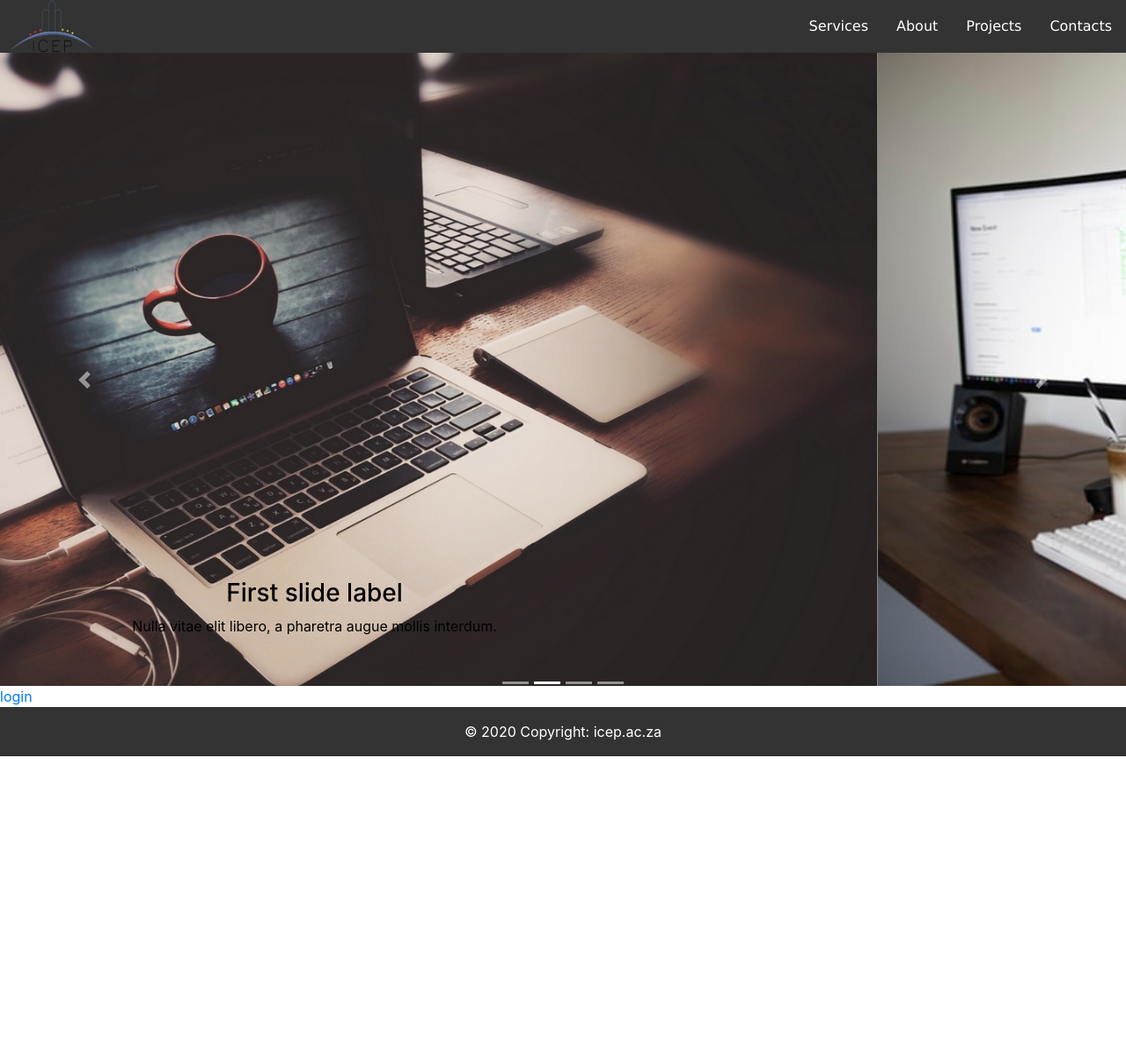
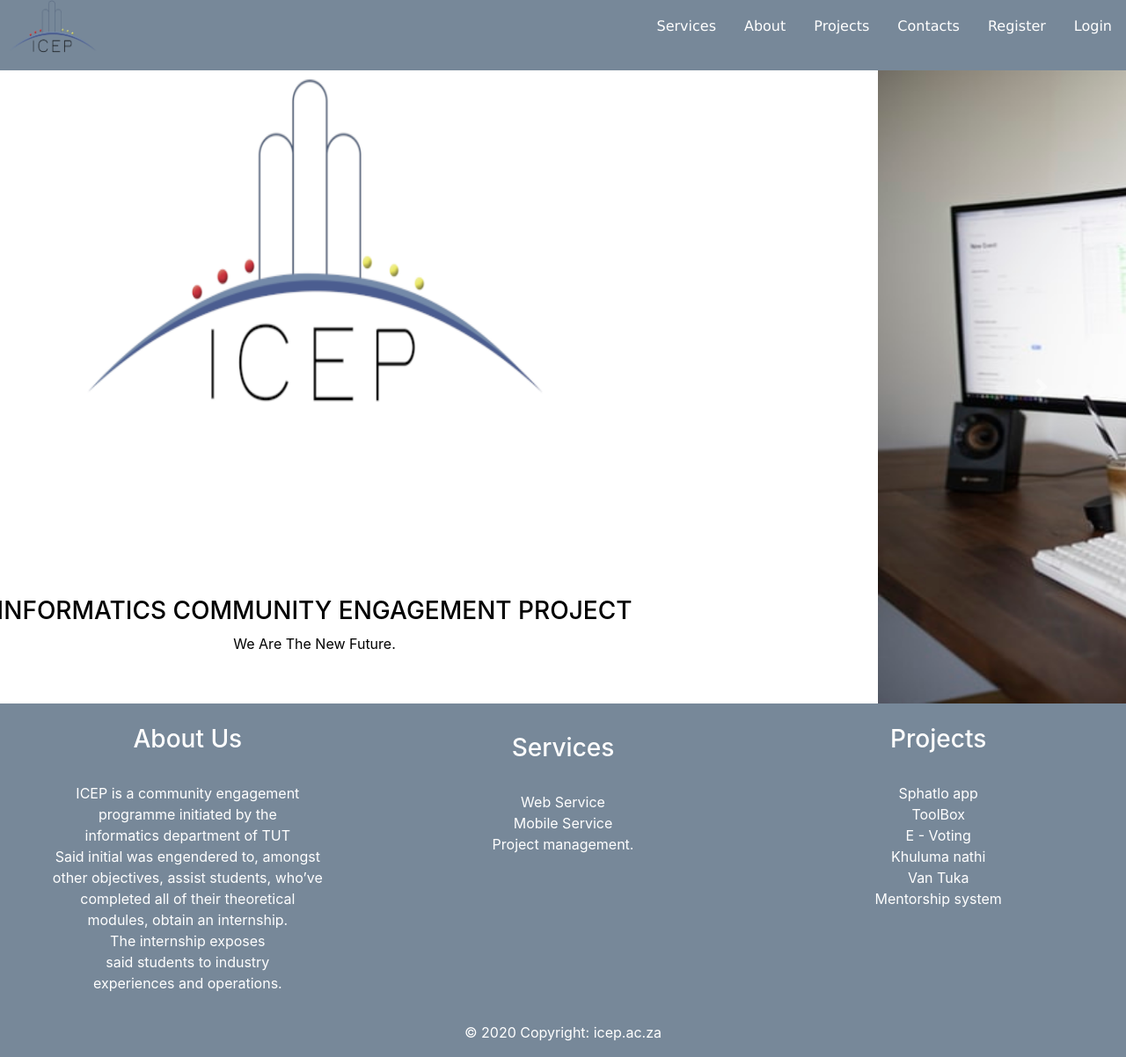
Before and after one commit to MooraBlack/icep_web, an Angular app: page /landing in a window 1280 px wide. Shown: the whole page at 88% size. Before the commit the page ends 860 px from the top, so only its background shows below. Built offline with nearby package versions, Linux system fonts and the light colour scheme.

Commit message:
Update 02.03.2020
-All pages New Colours
-New content on landing

Co-Authored-By: Moora <moorablack@users.noreply.github.com>

```diff
--- a/src/app/about/about.component.css
+++ b/src/app/about/about.component.css
@@ -1,18 +1,27 @@
+.carousel-item{
+  height: 90vh;
+}
+
+.carousel-item img{
+  background-position-x: center;
+}
 .nav{
   display: fixed;
   width: 100%;
+  height: 10vh;
 }
+
 .nav-row
 {
   display: flex ;
-  background-color:  #333;
+  background-color:  lightslategrey;
   width: 100%;
 }
 .col-item{
   flex: 3;
   margin-left: 10px;
 }
-.col{
+.col-items2{
   flex: 1;
   display: flex;
 }
@@ -22,14 +31,15 @@ ul {
   margin:0;
   padding: 0;
   overflow: auto;
-  background-color: #333;
+  background-color: lightslategrey;
   display: flex;
    font-family: Verdana, Geneva, Tahoma, sans-serif;
 }
 
-.col ul li a{
+.col-items2 ul li a{
   margin-top: 10px;
 }
+
 
 li a {
   display: block;
@@ -37,6 +47,7 @@ li a {
   text-align: center;
   text-decoration: none;
 }
+
 li a:hover {
   /* background-color: honeydew; */
   color: white;
@@ -44,14 +55,18 @@ li a:hover {
 }
 
 
-
-
+h3{
+  color: black;
+}
+p{
+  color: black;
+}
 
 
 
 /* Footer Stuff */
 footer{
-  background-color: #333;
+  background-color: lightslategrey;
   color: white;
 }
 footer a{
--- a/src/app/application/application.component.html
+++ b/src/app/application/application.component.html
@@ -1,7 +1,7 @@
 <div class="container">
 
   <div class = " mx-auto" style="width: 550px;">
-    <img src = "/assets/pictures/ICEP-Logo.png" >
+    <a href=landing> <img src = "/assets/pictures/ICEP-Logo.png" ></a>
   </div>
 
 
@@ -9,7 +9,7 @@
     <!-- Modal -->
   <!-- lunch button uses id as referrence -->
   <div class="modal fade" id="Application" tabindex="-1" role="dialog" aria-labelledby="exampleModalLabel" aria-hidden="true">
-    <div class="modal-dialog" role="document">
+    <div class="modal-dialog modal-lg" role="document">
       <div class="modal-content">
         <div class="modal-header bg-dark text-light justify-content-center">
           <h5 class="modal-title">ICEP Application Form</h5>
--- a/src/app/contacts/contacts.component.css
+++ b/src/app/contacts/contacts.component.css
@@ -1,18 +1,27 @@
+.carousel-item{
+  height: 90vh;
+}
+
+.carousel-item img{
+  background-position-x: center;
+}
 .nav{
   display: fixed;
   width: 100%;
+  height: 10vh;
 }
+
 .nav-row
 {
   display: flex ;
-  background-color:  #333;
+  background-color:  lightslategrey;
   width: 100%;
 }
 .col-item{
   flex: 3;
   margin-left: 10px;
 }
-.col{
+.col-items2{
   flex: 1;
   display: flex;
 }
@@ -22,14 +31,15 @@ ul {
   margin:0;
   padding: 0;
   overflow: auto;
-  background-color: #333;
+  background-color: lightslategrey;
   display: flex;
    font-family: Verdana, Geneva, Tahoma, sans-serif;
 }
 
-.col ul li a{
+.col-items2 ul li a{
   margin-top: 10px;
 }
+
 
 li a {
   display: block;
@@ -37,6 +47,7 @@ li a {
   text-align: center;
   text-decoration: none;
 }
+
 li a:hover {
   /* background-color: honeydew; */
   color: white;
@@ -44,14 +55,18 @@ li a:hover {
 }
 
 
-
-
+h3{
+  color: black;
+}
+p{
+  color: black;
+}
 
 
 
 /* Footer Stuff */
 footer{
-  background-color: #333;
+  background-color: lightslategrey;
   color: white;
 }
 footer a{
--- a/src/app/landing/landing.component.css
+++ b/src/app/landing/landing.component.css
@@ -4,15 +4,20 @@
  .carousel-item{
   height: 90vh;
 }
+
+.carousel-item img{
+  background-position-x: center;
+}
 .nav{
   display: fixed;
   width: 100%;
+  height: 10vh;
 }
 
 .nav-row
 {
   display: flex ;
-  background-color:  #333;
+  background-color:  lightslategrey;
   width: 100%;
 }
 .col-item{
@@ -29,7 +34,7 @@ ul {
   margin:0;
   padding: 0;
   overflow: auto;
-  background-color: #333;
+  background-color: lightslategrey;
   display: flex;
    font-family: Verdana, Geneva, Tahoma, sans-serif;
 }
@@ -59,9 +64,68 @@ h3{
 p{
   color: black;
 }
+
+/* section  */
+
+.row-sec{
+  display: flex;
+
+}
+.col1{
+  flex: 1;
+  text-align: center;
+  background-color: lightslategrey;
+}
+.col1 p{
+  color: white;
+}
+.col1 h3{
+  color: white;
+}
+
+.col1:hover{
+  background-color: rgb(132, 155, 178);
+}
+
+.col2{
+  padding-top: 10px;
+  flex: 1;
+  text-align: center;
+  background-color: lightslategrey;
+}
+.col2 p{
+  color: white;
+}
+.col2 h3{
+  color: white;
+}
+.col2:hover{
+  background-color:rgb(132, 155, 178);
+}
+
+.col3{
+  flex: 1;
+  text-align: center;
+  background-color: lightslategrey;
+}
+.col3 p{
+  color: white;
+}
+.col3 h3{
+  color: white;
+}
+.col3:hover{
+  background-color:rgb(132, 155, 178);
+}
+
+
+
+
+
+
 /* Footer Stuff */
 footer{
-  background-color: #333;
+  background-color: lightslategrey;
   color: white;
 }
 footer a{
--- a/src/app/landing/landing.component.html
+++ b/src/app/landing/landing.component.html
@@ -17,6 +17,8 @@
           <li><a class="nav-link" href=about>About</a> </li>
           <li><a class="nav-link" href=projects>Projects</a></li>
           <li><a class="nav-link" href=contacts>Contacts</a></li>
+          <li><a class="nav-link" href=register>Register</a></li>
+          <li><a class="nav-link" href=login>Login</a></li>
       </ul>
      </div>
     </div>
@@ -34,10 +36,10 @@
     </ol>
     <div class="carousel-inner">
       <div class="carousel-item active ">
-        <img src="/assets/pictures/apple_laptop.jpg" width="100%" height="100%" alt="...">
+        <img src="/assets/pictures/1.png" width="100%" height="100%" alt="...">
         <div class="carousel-caption d-none d-md-block">
-          <h3 >First slide label</h3>
-          <p>Nulla vitae elit libero, a pharetra augue mollis interdum.</p>
+          <h3 >INFORMATICS COMMUNITY ENGAGEMENT PROJECT</h3>
+          <p>We Are The New Future.</p>
         </div>
       </div>
       <div class="carousel-item">
@@ -59,6 +61,10 @@
         <div class="carousel-caption d-none d-md-block">
           <h3 >INFORMATICS COMMUNITY ENGAGEMENT PROJECT</h3>
           <p>We Are The New Future.</p>
+          <a class="button" href=register role="button">
+            <button type="button" class="btn btn-dark">Register For ICEP</button>
+            <button type="button" class="btn btn-dark">Register For ICEP</button>
+          </a>
         </div>
       </div>
     </div>
@@ -70,17 +76,56 @@
       <span class="sr-only">Previous</span>
     </a>
 
-
-      <a class="carousel-control" href="" role="button">
-        login
-      </a>
-
-
     <a class="carousel-control-next" href="#carouselExampleCaptions" role="button" data-slide="next">
       <span class="carousel-control-next-icon" aria-hidden="true"></span>
       <span class="sr-only">Next</span>
     </a>
 
+  </div>
+
+  <div class="row-sec ">
+    <div class="col1">
+      <br>
+      <a href="about"><h3>About Us</h3></a>
+      <br>
+      <p>
+        ICEP is a community engagement <br>
+        programme initiated by the <br>
+        informatics department of TUT<br>
+        Said initial was engendered to, amongst <br>
+        other objectives, assist students, who’ve<br>
+         completed all of their theoretical<br>
+         modules, obtain an internship.<br>
+         The internship exposes<br>
+         said students to industry <br>
+        experiences and operations.
+      </p>
+    </div>
+    <div class="col2">
+      <br>
+      <a href="services"><h3>Services</h3></a>
+      <br>
+      <p>
+        Web Service<br>
+        Mobile Service<br>
+        Project management.
+      </p>
+    </div>
+    <div class="col3">
+      <br>
+      <a href="projects"><h3>Projects</h3></a>
+
+      <br>
+      <p>
+        Sphatlo app<br>
+        ToolBox<br>
+        E - Voting<br>
+        Khuluma nathi<br>
+        Van Tuka<br>
+        Mentorship system
+
+      </p>
+    </div>
   </div>
 
 
--- a/src/app/login/login.component.html
+++ b/src/app/login/login.component.html
@@ -1,6 +1,6 @@
 <div class="container">
     <div class = " mx-auto" style="width: 550px;">
-        <img src = "/assets/pictures/ICEP-Logo.png" >
+        <a href=landing> <img src = "/assets/pictures/ICEP-Logo.png" ></a>
     </div>
     <!-- Modal -->
     <!-- lunch button uses id as referrence -->
--- a/src/app/projects/projects.component.css
+++ b/src/app/projects/projects.component.css
@@ -1,18 +1,27 @@
+.carousel-item{
+  height: 90vh;
+}
+
+.carousel-item img{
+  background-position-x: center;
+}
 .nav{
   display: fixed;
   width: 100%;
+  height: 10vh;
 }
+
 .nav-row
 {
   display: flex ;
-  background-color:  #333;
+  background-color:  lightslategrey;
   width: 100%;
 }
 .col-item{
   flex: 3;
   margin-left: 10px;
 }
-.col{
+.col-items2{
   flex: 1;
   display: flex;
 }
@@ -22,14 +31,15 @@ ul {
   margin:0;
   padding: 0;
   overflow: auto;
-  background-color: #333;
+  background-color: lightslategrey;
   display: flex;
    font-family: Verdana, Geneva, Tahoma, sans-serif;
 }
 
-.col ul li a{
+.col-items2 ul li a{
   margin-top: 10px;
 }
+
 
 li a {
   display: block;
@@ -37,10 +47,19 @@ li a {
   text-align: center;
   text-decoration: none;
 }
+
 li a:hover {
   /* background-color: honeydew; */
   color: white;
   text-shadow: 0px 0px 10px  white;
+}
+
+
+h3{
+  color: black;
+}
+p{
+  color: black;
 }
 
 
@@ -49,7 +68,7 @@ li a:hover {
 
 /* Footer Stuff */
 footer{
-  background-color: #333;
+  background-color: lightslategrey;
   color: white;
 }
 footer a{
--- a/src/app/register/register.component.css
+++ b/src/app/register/register.component.css
@@ -2,93 +2,3 @@
 {
     padding-right: 700px;
 }
-
-html,body
-{
-margin:0;
-padding:0;
-width:0;
-}
-
-
-body
-{
-width: 100%;
-height:100%;
-/* background-image: url(/assets/pictures/ICEP-Logo.png); */
-background-position: center;
-background-repeat: no_repeat;
-background-size: cover;
-display: table;
-font-family: Montserrat;
-}
-
-
-.nav
-{
-  position: fixed;
-  top: 0;
-  left: 0;
-  margin:0;
-  padding:0;
-  width:100%;
-  height: 70px;
-  border-bottom: 1px solid rgba(255,255,255,0.5);
-  background-color: grey;
-}
-
-/* .logo
-{
-    letter-spacing: 1px;
-    float: left;
-    color: black;
-    font-size: 16px;
-    line-height: 50px;
-    padding-left: 100px;
-    padding-right: 600px;
-
-} */
-.menu{
-    float: right;
-    line-height: 50px;
- }
-
-
- .menu ul li
- {
-  display: inline-block;
- }
-
- .menu ul li a
- {
-   text-decoration: none;
-   color: white;
-   font-size:16px;
-   font-weight: lighter;
- }
-
-
-
- .header
- {
-     position:absolute;
-     top:50%;
-     left:50%;
-     transform:translate(-50%, -50%);
-     text-align: center;
- }
-
- .header h1
- {
-    color: black;
-    font-size: 20px;
-    font-weight:800;
-    margin-bottom: 3px;
- }
-
- .header p
- {
-   color: black;
-   font-size:24px;
-   font-weight: lighter;
- }
--- a/src/app/register/register.component.html
+++ b/src/app/register/register.component.html
@@ -1,6 +1,6 @@
 <div class="container">
     <div class = " mx-auto" style="width: 550px;">
-        <img src = "/assets/pictures/ICEP-Logo.png" >
+        <a href=landing> <img src = "/assets/pictures/ICEP-Logo.png" ></a>
     </div>
 
 <!-- Modal -->
--- a/src/app/services/services.component.css
+++ b/src/app/services/services.component.css
@@ -1,18 +1,27 @@
+.carousel-item{
+  height: 90vh;
+}
+
+.carousel-item img{
+  background-position-x: center;
+}
 .nav{
   display: fixed;
   width: 100%;
+  height: 10vh;
 }
+
 .nav-row
 {
   display: flex ;
-  background-color:  #333;
+  background-color:  lightslategrey;
   width: 100%;
 }
 .col-item{
   flex: 3;
   margin-left: 10px;
 }
-.col{
+.col-items2{
   flex: 1;
   display: flex;
 }
@@ -22,14 +31,15 @@ ul {
   margin:0;
   padding: 0;
   overflow: auto;
-  background-color: #333;
+  background-color: lightslategrey;
   display: flex;
    font-family: Verdana, Geneva, Tahoma, sans-serif;
 }
 
-.col ul li a{
+.col-items2 ul li a{
   margin-top: 10px;
 }
+
 
 li a {
   display: block;
@@ -37,6 +47,7 @@ li a {
   text-align: center;
   text-decoration: none;
 }
+
 li a:hover {
   /* background-color: honeydew; */
   color: white;
@@ -44,11 +55,19 @@ li a:hover {
 }
 
 
+h3{
+  color: black;
+}
+p{
+  color: black;
+}
+
+
 
 
 /* Footer Stuff */
 footer{
-  background-color: #333;
+  background-color: lightslategrey;
   color: white;
 }
 footer a{
```
Also changed, not shown: src/index.html (+28 -15 lines), src/assets/pictures/1.png (added).
